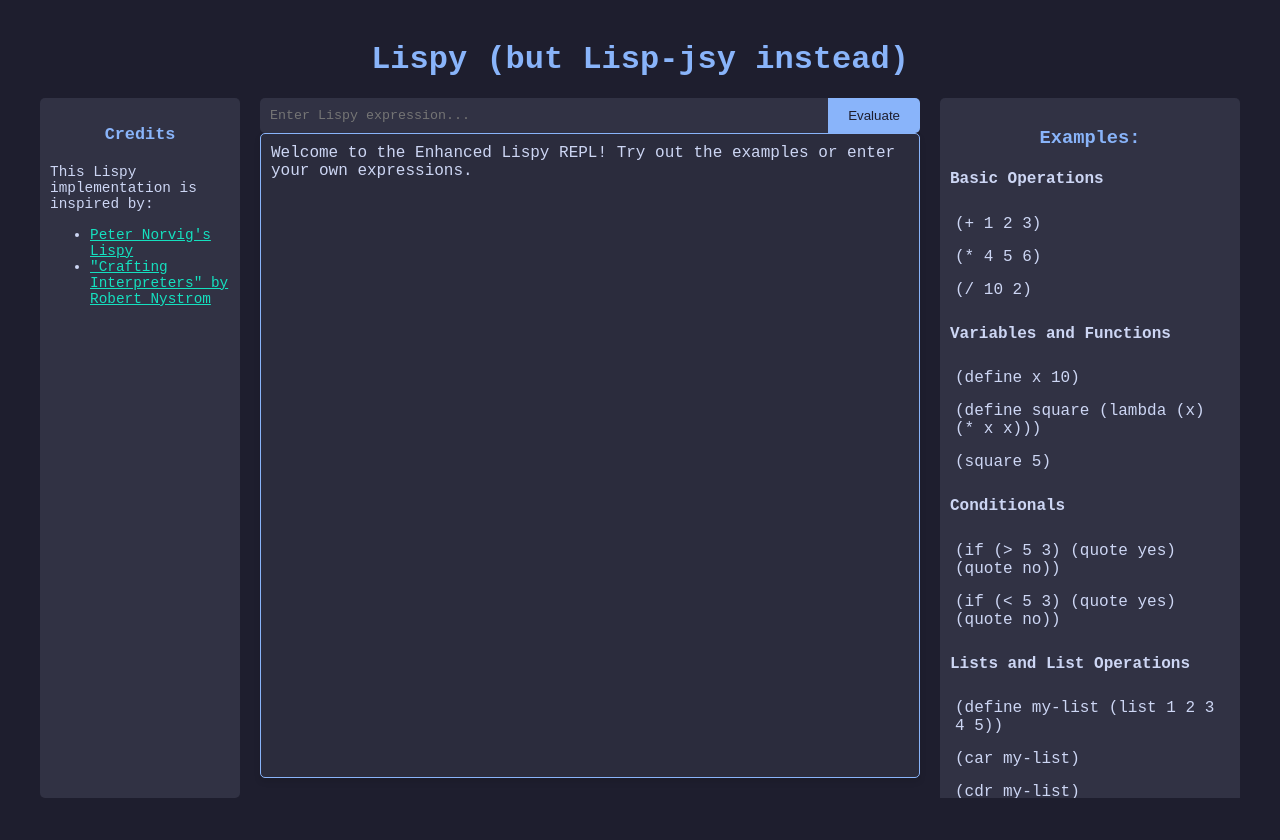
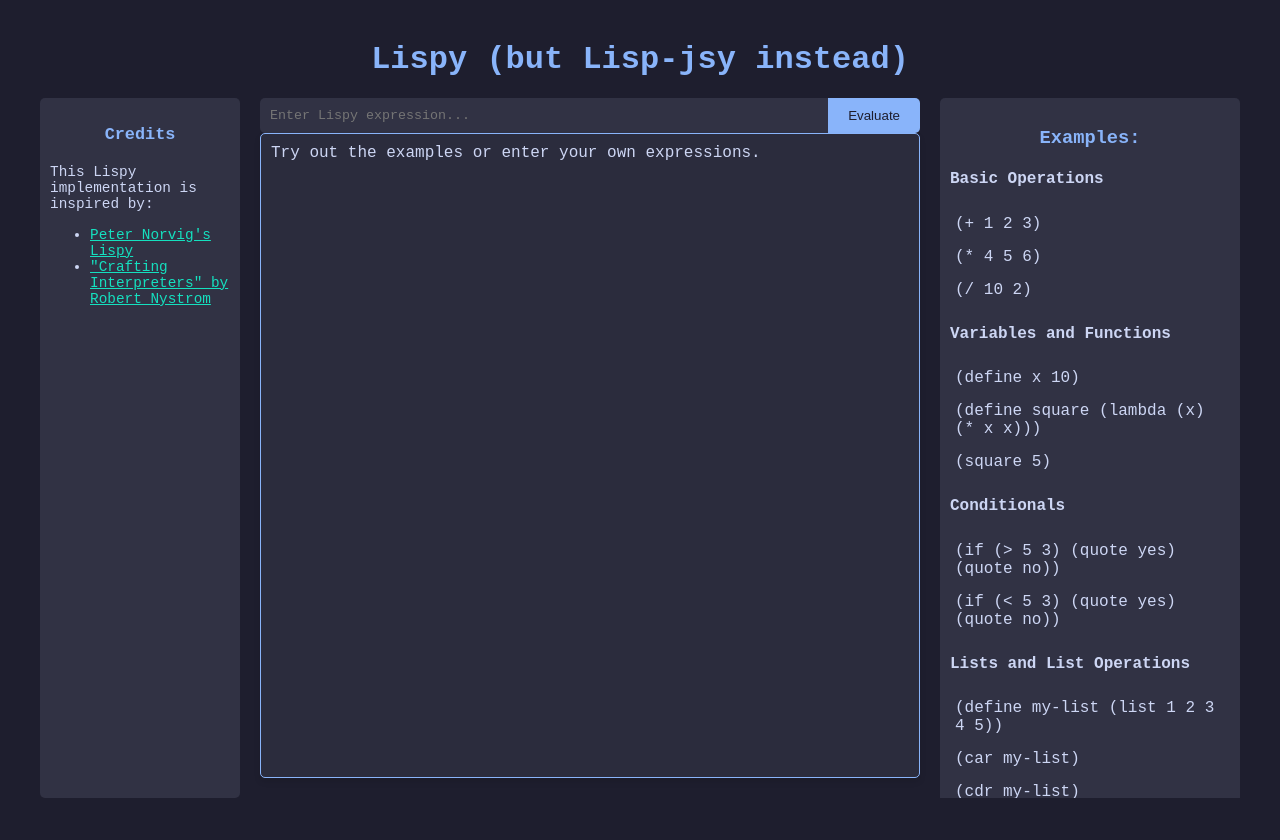
Before and after one commit to Sprinting/lispy-js, a plain HTML site: page index.html in a window 1280 px wide. Drawn offline with Linux system fonts and the light colour scheme.

Commit message:
Update index.html

```diff
--- a/index.html
+++ b/index.html
@@ -299,7 +299,7 @@
       });
 
       outputElement.innerHTML =
-        '<div class="output-line">Welcome to the Enhanced Lispy REPL! Try out the examples or enter your own expressions.</div>';
+        '<div class="output-line">Try out the examples or enter your own expressions.</div>';
 
       updateEnvView();
     </script>
```
